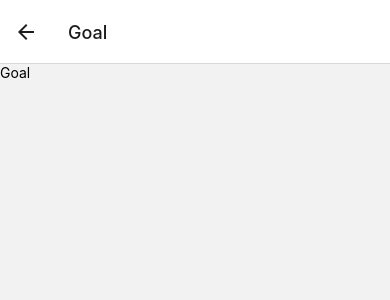
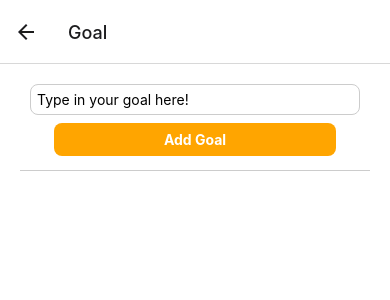
Before and after one commit to Manusha17/RN-expo-goal-app, a React Native app: screen /Goal in a window 390 px wide. Shown: the top 300 px of the page. Built offline with nearby package versions, Linux system fonts and the light colour scheme.

Commit message:
Implemented goal item add

```diff
--- a/components/Goal.js
+++ b/components/Goal.js
@@ -1,12 +1,103 @@
-import { View, Text } from "react-native";
-import React from "react";
+import {
+  View,
+  Text,
+  TextInput,
+  StyleSheet,
+  TouchableOpacity,
+  Pressable,
+  FlatList,
+} from "react-native";
+import React, { useState } from "react";
+import GoalItem from "./GoalItem";
 
 const Goal = () => {
+  const [goalText, setGoalText] = useState("");
+  const [goals, setGoals] = useState([]);
+
+  const handleTextInput = (text) => {
+    setGoalText(text);
+  };
+
+  const handleAddGoal = (text) => {
+    setGoals((currentGoals) => [...currentGoals, goalText]);
+  };
+
   return (
-    <View>
-      <Text>Goal</Text>
+    <View style={styles.pageContainer}>
+      <View style={styles.inputContainer}>
+        <TextInput
+          placeholder="Type in your goal here!"
+          style={{
+            padding: 6,
+            borderWidth: 1,
+            borderRadius: 8,
+            borderColor: "#ccc",
+          }}
+          onChangeText={handleTextInput}
+        />
+        <TouchableOpacity
+          activeOpacity={0.4}
+          style={styles.addGoalBtn}
+          onPress={handleAddGoal}
+        >
+          <Text style={styles.addGoalBtnText}>Add Goal</Text>
+        </TouchableOpacity>
+        {/* <Pressable
+          style={({ pressed }) => [
+            {
+              backgroundColor: pressed ? "#F49D31" : "orange",
+              shadowColor: "#171717",
+            },
+            styles.addGoalBtn,
+          ]}
+        >
+          <Text style={styles.addGoalBtnText}>Add Goal</Text>
+        </Pressable> */}
+      </View>
+      <View
+        style={{
+          borderTopWidth: 1,
+          borderTopColor: "#ccc",
+          marginTop: 4,
+          marginBottom: 14,
+          paddingVertical: 6,
+        }}
+      >
+        <FlatList
+          data={goals}
+          renderItem={(item) => {
+            return <GoalItem goalText={item.item} />;
+          }}
+          alwaysBounceVertical={false}
+        ></FlatList>
+      </View>
     </View>
   );
 };
 
+const styles = StyleSheet.create({
+  pageContainer: {
+    flex: 1,
+    backgroundColor: "#fff",
+    paddingHorizontal: 20,
+    paddingVertical: 10,
+  },
+  inputContainer: {
+    padding: 10,
+  },
+  addGoalBtn: {
+    marginTop: 8,
+    paddingVertical: 8,
+    borderRadius: 8,
+    marginHorizontal: 24,
+    backgroundColor: "orange",
+  },
+  addGoalBtnText: {
+    color: "#fff",
+    textAlign: "center",
+    fontSize: 14,
+    fontWeight: "bold",
+  },
+});
+
 export default Goal;
--- /dev/null
+++ b/components/GoalItem.js
@@ -0,0 +1,21 @@
+import { StyleSheet, Text, View } from "react-native";
+import React from "react";
+
+export default function GoalItem({ goalText }) {
+  return (
+    <View style={styles.goalItem}>
+      <Text>{goalText}</Text>
+    </View>
+  );
+}
+
+const styles = StyleSheet.create({
+  goalItem: {
+    backgroundColor: "#FFDBB0",
+    marginBottom: 6,
+    padding: 6,
+    borderRadius: 8,
+    borderWidth: 1,
+    borderColor: "#FEB75F",
+  },
+});
```
